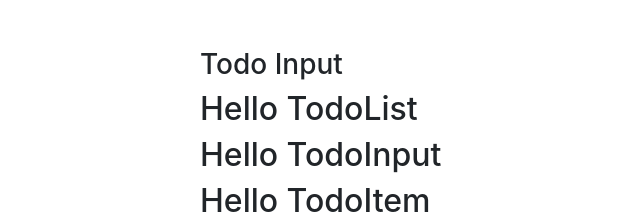
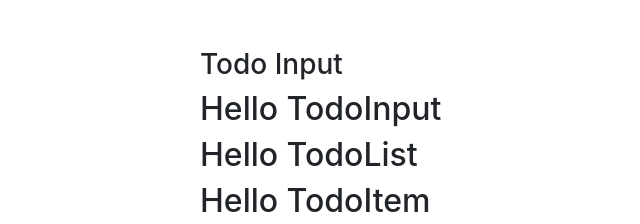
Before and after one commit to sundarshahi/react-todo-app, a React (Create React App) app: page / in a window 1280 px wide. Shown: the top 224 px of the page, without its empty margins (75-715 px from the left). Built offline with nearby package versions, Linux system fonts and the light colour scheme.

Commit message:
first commit

```diff
--- a/src/App.js
+++ b/src/App.js
@@ -5,6 +5,17 @@ import TodoList from './components/TodoList';
 import TodoInput from './components/TodoInput';
 import TodoItem from './components/TodoItem';
 class App extends Component{
+  state={
+    items:[{id:1,title:"wake up"},{id:2,title:"make breakfast" }],
+    id:uuid(),
+    item:'',
+    editItem:false
+  };
+  handleChange=(e)=>{console.log('handle change')}
+  handleSubmit=(e)=>{console.log('handle Submit')}
+  clearList=()=>{console.log('clear list')}
+  handleDelete=(id)=>{console.log(`handle edit ${id}`)}
+  handleEdit=(id)=>{console.log(`edit edit ${id}`)}
   render(){
     return (
       <div className=" container">
@@ -12,8 +23,19 @@ class App extends Component{
           <div className="col-10 mx-auto col-md-8 mt-5 ">
             <h3 className="text-capitalize text-centre ">todo Input
             </h3>
-            <TodoList/>
-            <TodoInput/>
+            <TodoInput
+              item={this.state.item}
+              handleChange={this.handleChange}
+              handleSubmit={this.handleSubmit}
+              editItem={this.state.editItem}
+            />
+            <TodoList
+              items={this.state.items}
+              clearList={this.clearList}
+              handleDelete={this.handleDelete}
+              handleEdit={this.handleEdit}
+            />
+
             <TodoItem/>
           </div>
         </div>
```
